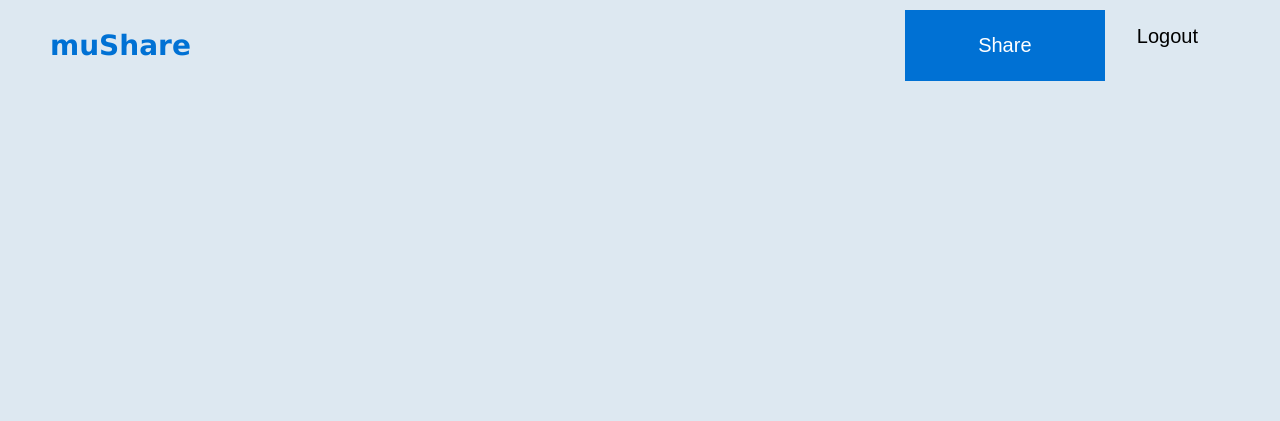
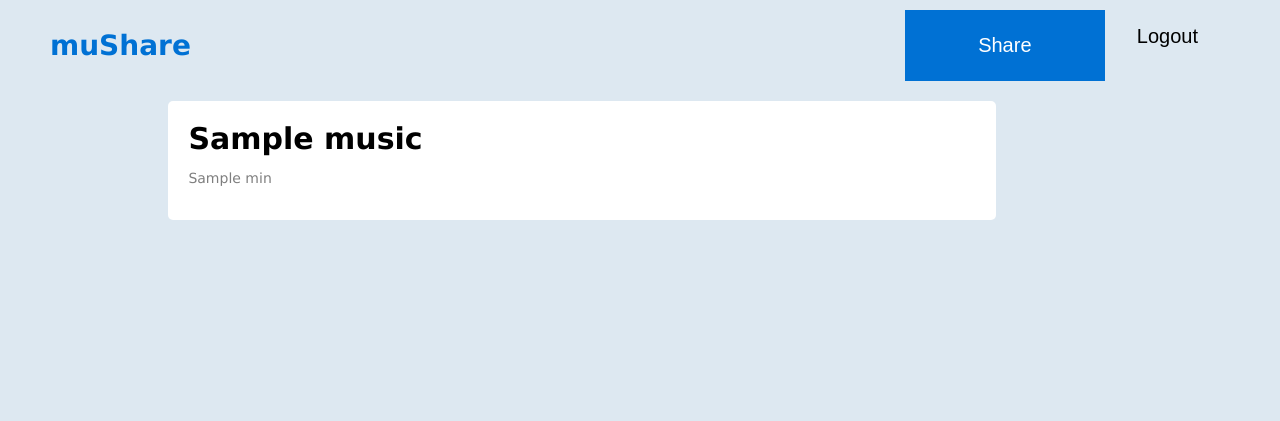
Before and after one commit to pmatarodrigues/muShare, a Node server app: page /home/ in a window 1280 px wide. Shown: the top 421 px of the page. Run offline with Node 20, Linux system fonts and the light colour scheme; tables that the repository leaves empty or names only in its code hold one stand-in row (values such as "Sample post").

Commit message:
Implement SocketIO, real time music post to DB

```diff
--- a/app.js
+++ b/app.js
@@ -52,7 +52,7 @@ app.use('/home', router);
 app.post('/create', userCreate);
 app.post('/login', userLogin);
 app.post('/logout', userLogout);
-app.use('/upload', uploadMusic);
+app.post('/upload', uploadMusic);
 
 
 // catch 404 and forward to error handler
@@ -71,4 +71,6 @@ app.use(function(err, req, res, next) {
   res.render('error');
 });
 
+
+
 module.exports = app;
--- a/package.json
+++ b/package.json
@@ -16,7 +16,9 @@
     "http-errors": "~1.6.2",
     "morgan": "~1.9.0",
     "mysql": "^2.16.0",
-    "node-notifier": "^5.3.0"
+    "node-notifier": "^5.3.0",
+    "socket.io": "^2.2.0",
+    "socket.io-client": "^2.2.0"
   },
   "devDependencies": {
     "gulp": "^4.0.0"
--- a/public/stylesheets/style.css
+++ b/public/stylesheets/style.css
@@ -126,6 +126,32 @@ input[type=submit]{
   transform: rotateY(180deg);
 }
 
+/* MUSIC FEED */
+#shared-feed{
+  width: 80%;
+  justify-content: center;
+  margin: 0 auto;
+  position: absolute;
+}
+
+.music-box{
+  width: 80%;
+  background-color: white;
+  border-radius: 5px;
+  margin: 0 auto;
+  margin-top: 20px;
+  padding: 20px;
+}
+.music-box:hover{
+  background-color: var(--main-color);
+  box-shadow: 0px 0px 20px -15px black;
+}
+.music-box > strong{
+  font-size: 30px;
+}
+.music-box > p{
+  opacity: 0.5;
+}
 
 /* MODAL SHARE MUSIC */
 .modal-header {
--- a/routes/home.js
+++ b/routes/home.js
@@ -1,10 +1,22 @@
 var express = require('express');
 var router = express.Router();
 
+var musicList = {};
 
 /* GET home page. */
 router.get('/', function(req, res, next) {
-    res.render('home', { title: 'muShare' });
+
+    db.query('SELECT * FROM `music`', function(err, result) {
+
+        if(err){
+            throw err;
+        } else {
+            musicList = {musicList: result};
+            console.log(musicList);
+
+            res.render('home', { title: 'muShare', 'musicList': musicList });
+        }
+    });
 });
 
 
@@ -29,11 +41,7 @@ module.exports = {
                 if (err) {
                     return res.status(500).send(err);
                 }
-
-                res.redirect('/');
             });
-
-
         });
     },
 
--- a/views/home.hbs
+++ b/views/home.hbs
@@ -1,6 +1,5 @@
 <link rel='stylesheet' href='/stylesheets/navbar.css' />
-
-
+<script src="https://ajax.googleapis.com/ajax/libs/jquery/3.3.1/jquery.min.js"></script>
 <div class="navbar">
 
     <div class="navbar-left">
@@ -14,6 +13,19 @@
     </div>
 </div>
 
+<div id="shared-feed">
+    <ul>
+    {{#each .}}
+        {{#each musicList}}
+        <div class="music-box">
+            <strong> {{name}} </strong>
+            <p>{{duration}} min</p>
+        </div>
+        {{/each}}
+    {{/each}}
+    </ul>
+</div>
+
 
 <div id="myModal" class="modal-content" style="display: none">
     <div class="modal-header">
@@ -24,13 +36,13 @@
     </div>
     <div class="modal-body">
         <p class="subtitle">Let your friends know what you are listening to!</p>
-        <form action="/upload" method="POST">
-            <input type="text" placeholder="Music Name" name="musicname" required>
-            <br><br>
-            <input type="number" step="0.01" placeholder="Duration" name="musicduration" lang="en" >
-            <br><br>
-            <button type="submit" name="upload" value="Upload" class="upload">Upload</button>
-        </form>
+            <form action="/upload" method="POST">
+                <input type="text" placeholder="Music Name" name="musicname" id="musicname" required>
+                <br><br>
+                <input type="number" step="0.01" placeholder="Duration" name="musicduration" id="musicduration"  lang="en" >
+                <br><br>
+                <button type="submit" name="upload" value="Upload" class="upload" id="upload">Upload</input>
+            </form>
     </div>
 </div>
 
@@ -41,7 +53,6 @@
     var btn = document.getElementById("toggleUploadModalButton");
     var span = document.getElementsByClassName("close")[0];
 
-    // When the user clicks on the button, open the modal
     btn.onclick = function() {
         modal.style.display = "block";
     }
@@ -49,3 +60,18 @@
         modal.style.display = "none";
     }
 </script>
+
+<script src="/socket.io/socket.io.js"></script>
+<script>
+
+    var socket = io.connect('http://localhost:3000/');
+    $("#upload").click(function () {
+        console.log(socket);
+        socket.emit('add_music', {name: $("#musicname").val(), duration: $('#musicduration').val()} );
+    });
+
+    socket.on("refresh_feed", function (music) {
+        $("#shared-feed").append($("<p/>").html(music.name));
+    });
+
+</script>
```
Also changed, not shown: bin/www, 1 other file.
